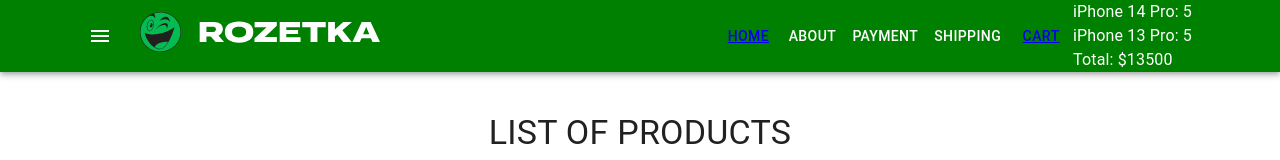
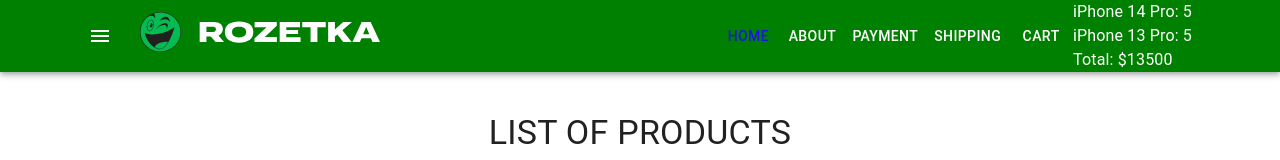
Before and after one commit to DaniaShulga/react-29-11, a React (Create React App) app: page / in a window 1280 px wide. Shown: the top 160 px of the page. Built offline with nearby package versions, Linux system fonts and the light colour scheme.

Commit message:
добавили логику переходов на кнопки в header

```diff
--- a/src/components/Menu/Menu.tsx
+++ b/src/components/Menu/Menu.tsx
@@ -1,19 +1,14 @@
-import Button from '@mui/material/Button'
-import { Link } from 'react-router-dom'
+import MenuItem from './MenuItem'
 
 type Props = {}
 const Menu = (props: Props) => {
     return (
         <>
-            <Button color="inherit">
-                <Link to="/">Home</Link>
-            </Button>
-            <Button color="inherit">About</Button>
-            <Button color="inherit">Payment</Button>
-            <Button color="inherit">Shipping</Button>
-            <Button color="inherit">
-                <Link to="/cart">Cart</Link>
-            </Button>
+            <MenuItem to="/">Home</MenuItem>
+            <MenuItem to="/about">About</MenuItem>
+            <MenuItem to="/payment">Payment</MenuItem>
+            <MenuItem to="/shipping">Shipping</MenuItem>
+            <MenuItem to="/cart">Cart</MenuItem>
         </>
     )
 }
--- /dev/null
+++ b/src/components/Menu/MenuItem.scss
@@ -0,0 +1,8 @@
+.menu-item-active {
+    text-decoration: none;
+    color: rgb(24, 24, 221);
+}
+.menu-item {
+    text-decoration: none;
+    color: white;
+}
--- /dev/null
+++ b/src/components/Menu/MenuItem.tsx
@@ -0,0 +1,24 @@
+import { Button } from '@mui/material'
+import { NavLink } from 'react-router-dom'
+import './MenuItem.scss'
+
+type Props = {
+    to: string
+    children: React.ReactNode
+}
+
+const MenuItem = ({ to, children }: Props) => {
+    return (
+        <Button color="inherit">
+            <NavLink
+                className={({ isActive }) =>
+                    isActive ? 'menu-item-active' : 'menu-item'
+                }
+                to={to}
+            >
+                {children}
+            </NavLink>
+        </Button>
+    )
+}
+export default MenuItem
```
